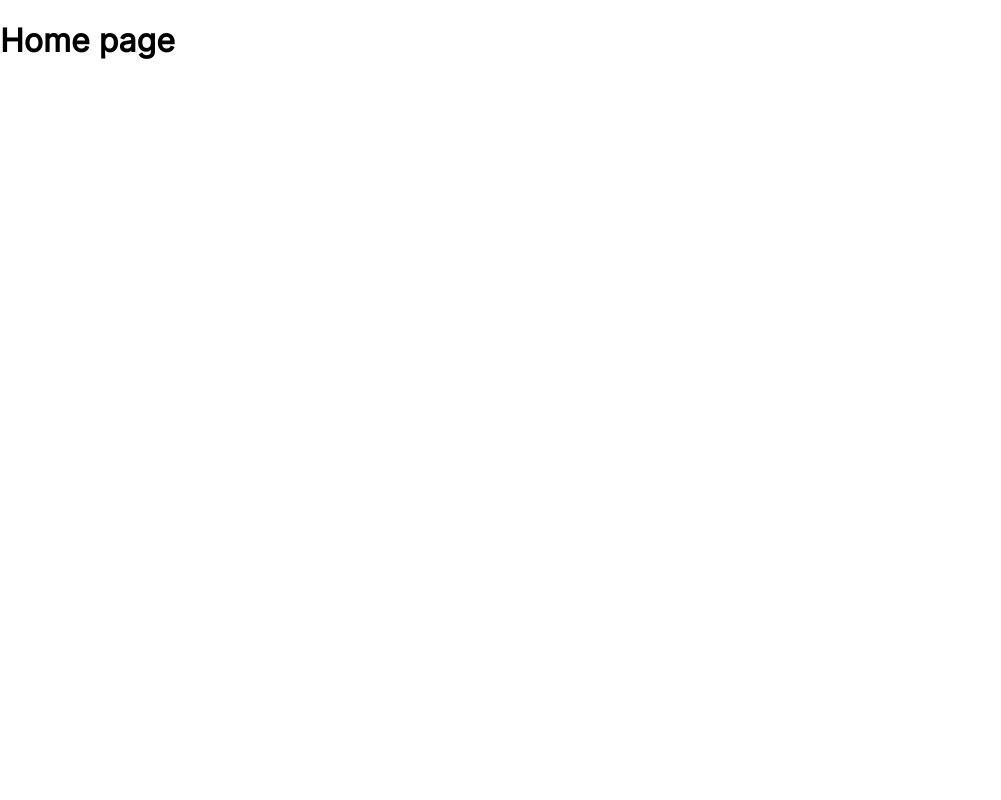
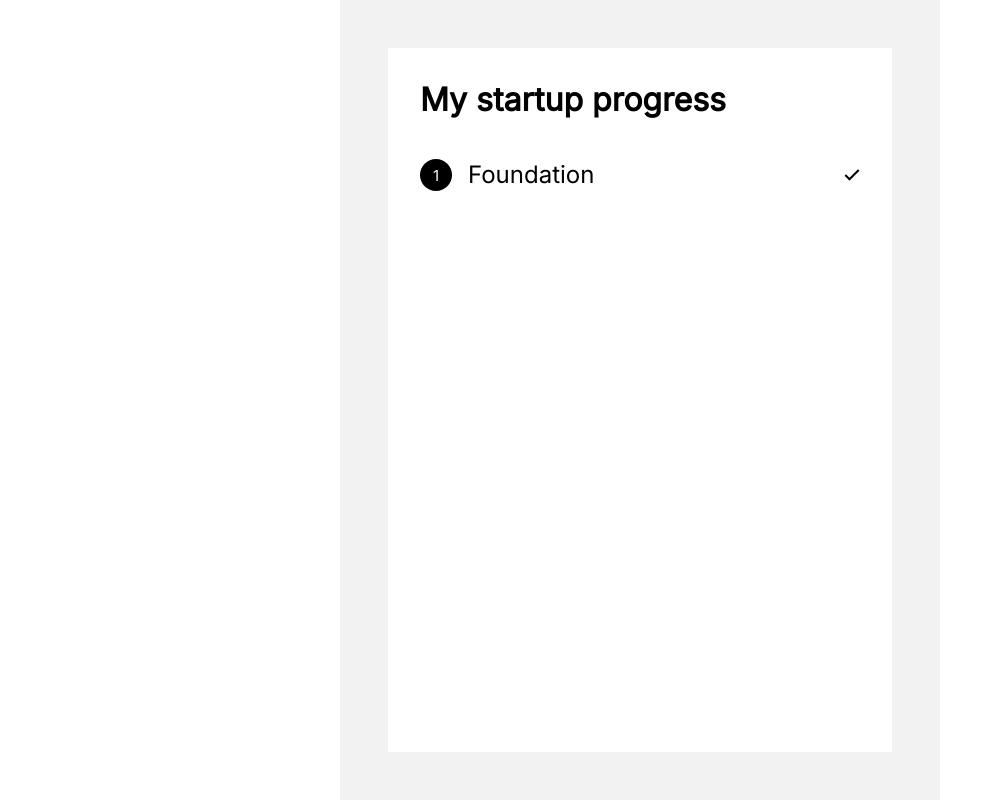
Before and after one commit to unicdeve/start-up-tasks-progress, a Next.js app: page / in a window 1280 px wide. Shown: the whole page, without its empty margins (0-1001 px from the left). Built offline with nearby package versions, Linux system fonts and the light colour scheme.

Commit message:
feat: ProgressHeader comp

```diff
--- /dev/null
+++ b/components/progress-header/progress-header.comp.tsx
@@ -0,0 +1,28 @@
+import CheckIcon from 'components/check-icon/check-icon.comp';
+import type { FC } from 'react';
+import { StyledProgressHeader } from './progress-header.styled';
+
+interface IProps {
+	progressNumber: number;
+	title: string;
+	className?: string;
+	isCompleted: boolean;
+}
+
+const ProgressHeader: FC<IProps> = ({
+	title,
+	className,
+	progressNumber,
+	isCompleted,
+}) => (
+	<StyledProgressHeader className={className}>
+		<div className='number-title'>
+			<span className='progress-number'>{progressNumber}</span>
+			<h2>{title}</h2>
+		</div>
+
+		{isCompleted && <CheckIcon />}
+	</StyledProgressHeader>
+);
+
+export default ProgressHeader;
--- /dev/null
+++ b/components/progress-header/progress-header.styled.ts
@@ -0,0 +1,35 @@
+import styled from 'styled-components';
+
+export const StyledProgressHeader = styled.div`
+	margin-top: 1.5rem;
+	margin-bottom: 1.5rem;
+	display: flex;
+	justify-content: space-between;
+	align-items: center;
+
+	.number-title {
+		display: flex;
+		align-items: center;
+		gap: 1rem;
+
+		.progress-number {
+			background-color: #000;
+			color: #fff;
+			width: 2rem;
+			height: 2rem;
+			border-radius: 50%;
+			font-weight: 400;
+			font-size: 15px;
+			display: flex;
+			justify-content: center;
+			align-items: center;
+		}
+
+		h2 {
+			font-size: 1.5rem;
+			font-weight: 500;
+			margin: 0;
+			line-height: 1;
+		}
+	}
+`;
--- a/pages/index.tsx
+++ b/pages/index.tsx
@@ -1,10 +1,20 @@
 import PageWrapper from 'components/page-wrapper/page-wrapper.comp';
+import ProgressHeader from 'components/progress-header/progress-header.comp';
 import type { NextPage } from 'next';
+import { StyledHomePage } from 'styles/pages/home.styled';
 
 const Home: NextPage = () => {
 	return (
-		<PageWrapper>
-			<h1>Home page</h1>
+		<PageWrapper title='My startup progress'>
+			<StyledHomePage>
+				<h1>My startup progress</h1>
+
+				<ProgressHeader
+					title='Foundation'
+					progressNumber={1}
+					isCompleted={true}
+				/>
+			</StyledHomePage>
 		</PageWrapper>
 	);
 };
--- /dev/null
+++ b/styles/pages/home.styled.ts
@@ -0,0 +1,24 @@
+import styled from 'styled-components';
+
+export const StyledHomePage = styled.div`
+	display: flex;
+	flex-direction: column;
+	max-width: 600px;
+	margin: 0 auto;
+	border: none;
+	padding: 1rem;
+	max-height: 100vh;
+	min-height: 100vh;
+	overflow-y: auto;
+
+	h1 {
+		margin: 0;
+		margin-bottom: 1rem;
+		font-weight: 600;
+	}
+
+	@media (min-width: 768px) {
+		border: 3rem solid #f2f2f2;
+		padding: 2rem;
+	}
+`;
```
